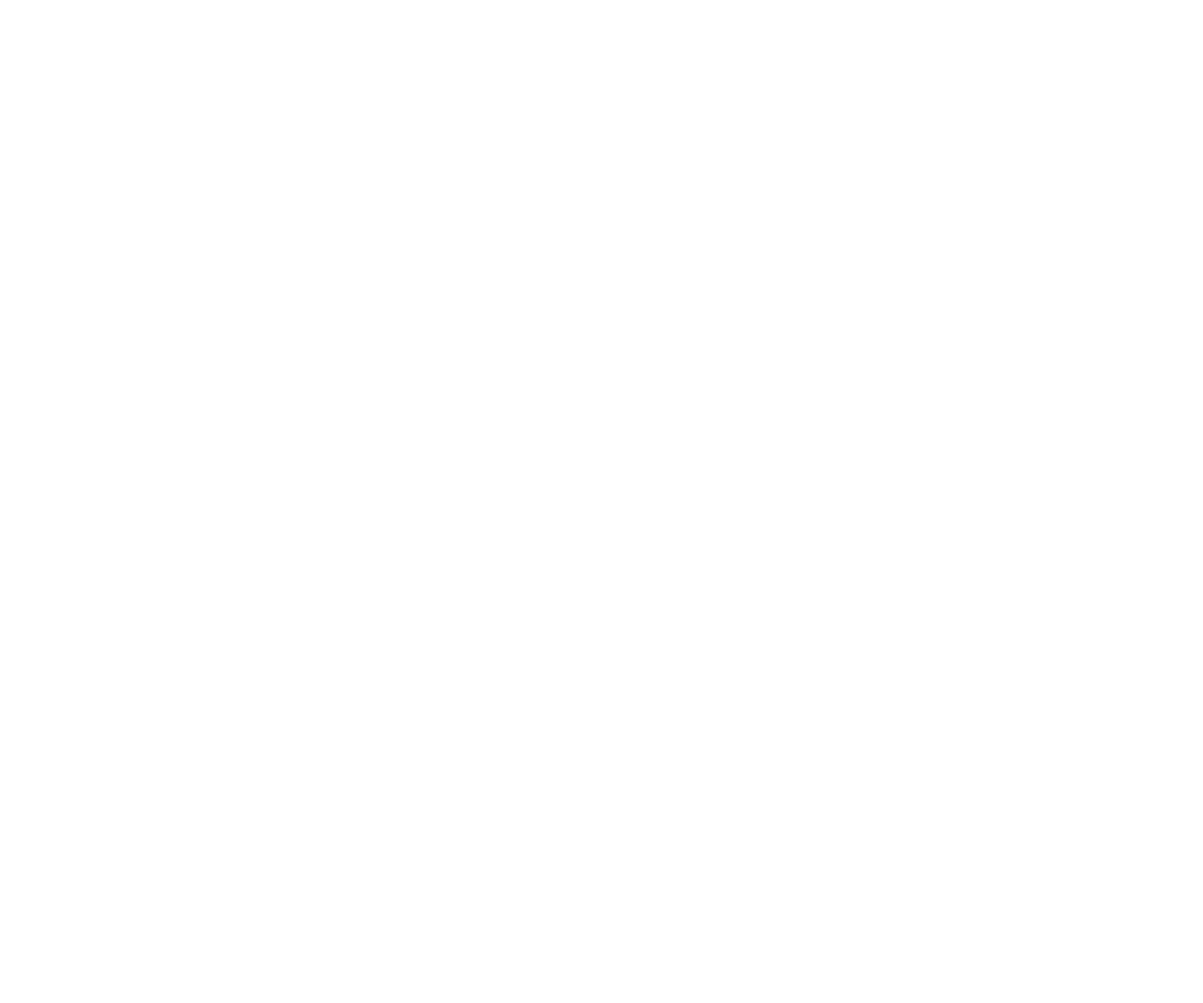
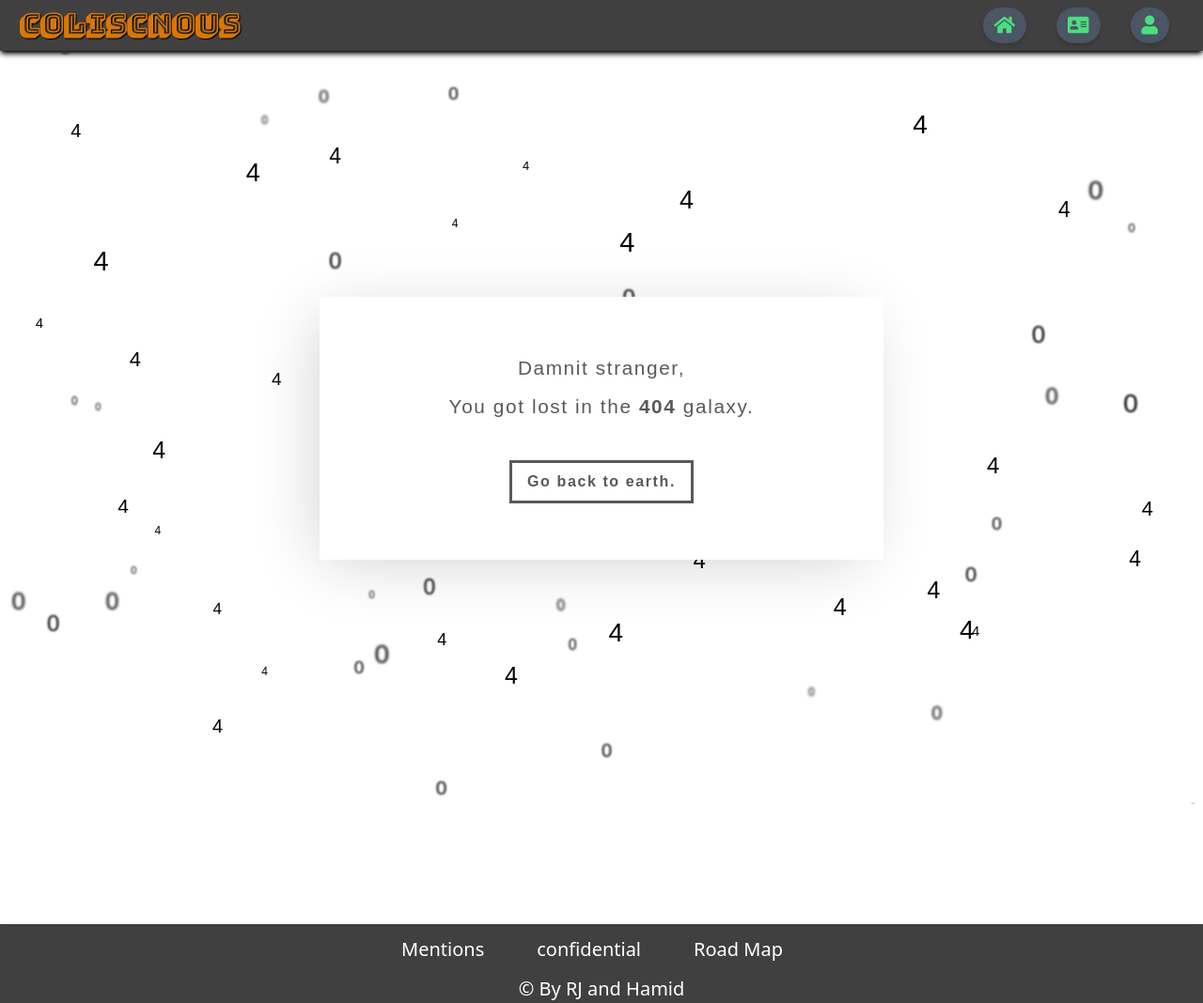
Before and after one commit to ColisCNous/colisCNous, a React (Create React App) app: page /colisCNous in a window 1280 px wide. Shown: the whole page at 94% size. Before the commit the page ends 800 px from the top, so only its background shows below. Built offline with nearby package versions, Linux system fonts and the light colour scheme; a web font is replaced by a local one.

Commit message:
image docker front

```diff
--- a/package.json
+++ b/package.json
@@ -2,7 +2,6 @@
   "name": "coliscnous-front",
   "version": "0.1.0",
   "private": true,
-  "homepage": "https://ColisCNous.github.io/colisCNous",
   "dependencies": {
     "@material-ui/pickers": "^3.3.10",
     "@testing-library/jest-dom": "^5.16.1",
--- a/src/components/footer/footer.tsx
+++ b/src/components/footer/footer.tsx
@@ -6,9 +6,9 @@
   return <footer className='footerContainer'>
     <nav className="navFooterContainer">
       <ul className='ulNav'>
-        <li className='liNavFooter'><Link to="/colisCNous/cgv">Mentions</Link></li>
-        <li className='liNavFooter'><Link to="/colisCNous/confidencial">confidential</Link></li>
-        <li className='liNavFooter'><Link to="/colisCNous/road-map">Road Map</Link></li>
+        <li className='liNavFooter'><Link to="/cgv">Mentions</Link></li>
+        <li className='liNavFooter'><Link to="/confidencial">confidential</Link></li>
+        <li className='liNavFooter'><Link to="/road-map">Road Map</Link></li>
       </ul>
     </nav>
     <p className="credit">© By RJ and Hamid</p>
--- a/src/components/navBar/navBar.tsx
+++ b/src/components/navBar/navBar.tsx
@@ -11,9 +11,9 @@
                 </div>
 
                 <ul className='ulNav'>
-                    <li className='liNav'><Link to="/colisCNous/" ><span><i className="fas fa-home"></i> </span> </Link></li>
-                    <li className='liNav'><Link to="/colisCNous/subscribe"><span><i className="fas fa-address-card"></i></span> </Link></li>
-                    <li className='liNav'><Link to="/colisCNous/connexion"><span><i className="fas fa-user"></i> </span></Link></li>
+                    <li className='liNav'><Link to="/" ><span><i className="fas fa-home"></i> </span> </Link></li>
+                    <li className='liNav'><Link to="/subscribe"><span><i className="fas fa-address-card"></i></span> </Link></li>
+                    <li className='liNav'><Link to="/connexion"><span><i className="fas fa-user"></i> </span></Link></li>
                 </ul>
             </nav>
         </header>
--- a/src/components/routes.tsx
+++ b/src/components/routes.tsx
@@ -24,11 +24,11 @@
 const RoutesApp = () => {
   return (
     <Routes>
-      <Route path="/colisCNous" element={<Home />} />
-      <Route path="/colisCNous/connexion" element={<Connexion />} />
-      <Route path="/colisCNous/subscribe" element={<Subscribe />} />
-      <Route path='/colisCNous/cgv' element={<Cgv/>}/>
-      <Route path='/colisCNous/*' element={<NotFound/>}/>
+      <Route path="/" element={<Home />} />
+      <Route path="/connexion" element={<Connexion />} />
+      <Route path="/subscribe" element={<Subscribe />} />
+      <Route path='/cgv' element={<Cgv/>}/>
+      <Route path='/*' element={<NotFound/>}/>
     </Routes>
   )
 }
```
Also changed, not shown: 1 other file (tests, documents, lock files or other folders).
